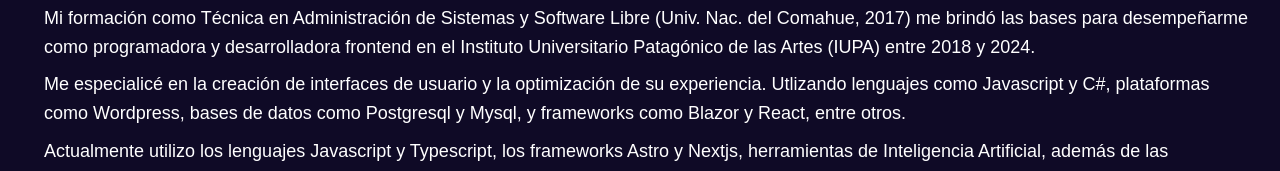
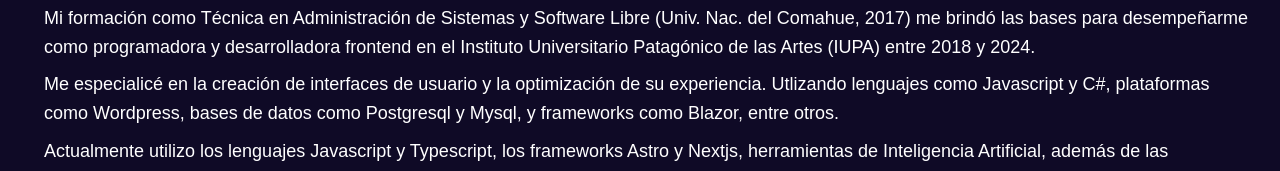
Before and after one commit to lucianesd/Portafolio-LuDamaso, an Astro site: page / in a window 1280 px wide. Shown: the part 3286-3457 px from the top of the page. Built offline with nearby package versions, Linux system fonts and the light colour scheme; Astro itself is replaced by a stand-in of ours.

Commit message:
ajuste en sobre mi

```diff
--- a/src/components/sections/AboutMe.astro
+++ b/src/components/sections/AboutMe.astro
@@ -15,7 +15,7 @@
                 Mi formación como Técnica en Administración de Sistemas y Software Libre (Univ. Nac. del Comahue, 2017) me brindó las bases para desempeñarme como programadora y desarrolladora frontend en el Instituto Universitario Patagónico de las Artes (IUPA) entre 2018 y 2024.
                </Paragraph>
                <Paragraph className="leading-relaxed my-2">
-                 Me especialicé en la creación de interfaces de usuario y la optimización de su experiencia. Utlizando lenguajes como Javascript y C#, plataformas como Wordpress, bases de datos como Postgresql y Mysql, y frameworks como Blazor y React, entre otros.
+                 Me especialicé en la creación de interfaces de usuario y la optimización de su experiencia. Utlizando lenguajes como Javascript y C#, plataformas como Wordpress, bases de datos como Postgresql y Mysql, y frameworks como Blazor, entre otros.
                 </Paragraph>
                 <Paragraph className="leading-relaxed ">
                   Actualmente utilizo los lenguajes Javascript y Typescript, los frameworks Astro y Nextjs, herramientas de Inteligencia Artificial, además de las tecnologías citadas anteriormente, en mis proyectos como freelancer.
```
